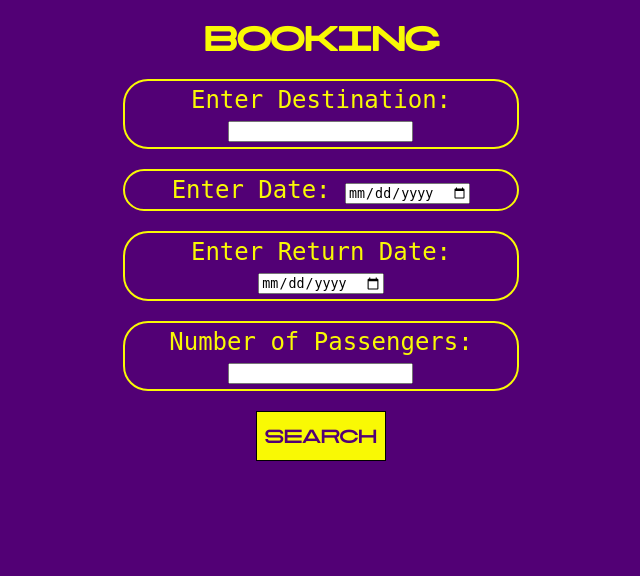
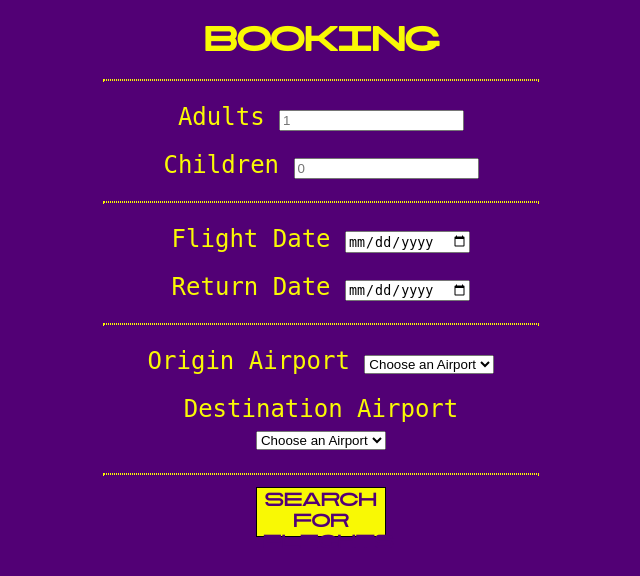
Before and after one commit to bushycargo/HorizenTravel, a Flask app: page /book in a window 1280 px wide. Shown: the part 79-655 px from the top of the page, without its empty margins (319-959 px from the left). Run offline with Flask 3, Linux system fonts and the light colour scheme; parts of the project's set-up code (start-up, migrations or seed data) failed here and were passed over.

Commit message:
HTML, CSS - Cleaned up booking page and added some new fields.

```diff
--- a/static/css/main.css
+++ b/static/css/main.css
@@ -54,6 +54,9 @@ header{
 }
 a{
     all: unset;
+}
+hr {
+  border: 1px dotted #F9F904;
 }
 .disabled{
     visibility: hidden;
@@ -187,3 +190,12 @@ a{
     grid-column-start: -2;
     grid-column-end: -1;
 }
+/*Booking Page Specific*/
+
+#booking-form-button{
+
+}
+.booking-form-inline{
+    display: inline-block;
+    padding: 10px;
+}
--- a/templates/book.html
+++ b/templates/book.html
@@ -29,24 +29,46 @@
     </header>
     <div class="grid-item mid-content-box">
         <h2>Booking</h2>
-        <form class="cssP">
-            <label class="border">
-                Enter Destination:
-                <input type="text">
-            </label>
-            <label class="border">
-                Enter Date:
-                <input type="date">
-            </label>
-            <label class="border">
-                Enter Return Date:
-                <input type="date">
-            </label>
-            <label class="border">
-                Number of Passengers:
-                <input type="number">
-            </label>
-            <input type="submit" value="Search" id="submit" style="color: #520075; background: #F9F904">
+        <form class="cssP" id="booking-form">
+            <hr>
+            <div class="booking-form-inline">
+                <label for="adult">Adults</label>
+                <input type="number" id="adult" name="total_adults" placeholder="1" min="1" required>
+            </div>
+            <div class="booking-form-inline">
+                <label for="child">Children</label>
+                <input type="number" id="child" name="total_children" placeholder="0" min="0">
+            </div>
+            <hr>
+            <div class="booking-form-inline">
+                <label for="flight-date">Flight Date</label>
+                <input type="date" id="flight-date" name="checkin" required>
+            </div>
+            <div class="booking-form-inline">
+                <label for="return-date">Return Date</label>
+                <input type="date" id="return-date" name="checkin" >
+            </div>
+            <hr>
+            <div class="booking-form-inline">
+                <label for="origin_airport">Origin Airport</label>
+                <select id="origin_airport" name="origin_airport" >
+                    <option value="">Choose an Airport</option>
+                    <option value="connecting">Connecting</option>
+                    <option value="adjoining">Adjoining</option>
+                    <option value="adjacent">Adjacent</option>
+                </select>
+            </div>
+            <div class="booking-form-inline">
+                <label for="destination_airport">Destination Airport</label>
+                <select id="destination_airport" name="destination_airport" >
+                    <option value="">Choose an Airport</option>
+                    <option value="connecting">Connecting</option>
+                    <option value="adjoining">Adjoining</option>
+                    <option value="adjacent">Adjacent</option>
+                </select>
+            </div>
+            <hr>
+            <button type="submit" id="submit" style="background-color: #F9F904; color: #520075">Search for Flights</button>
         </form>
     </div>
 </div>
```
